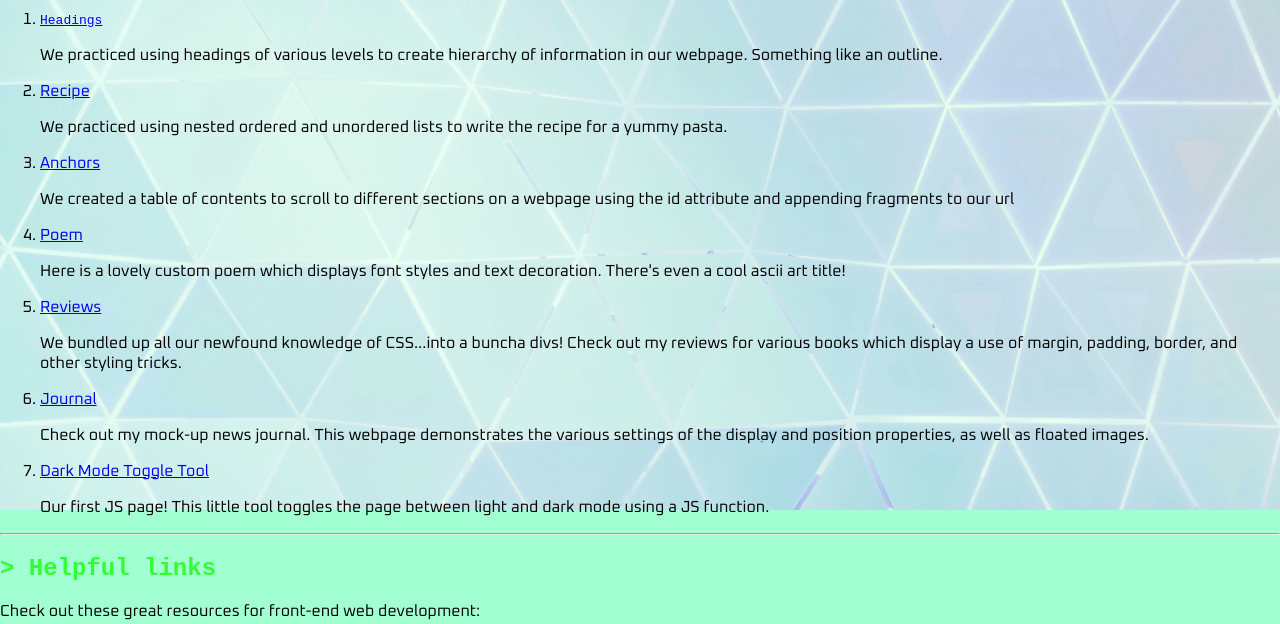
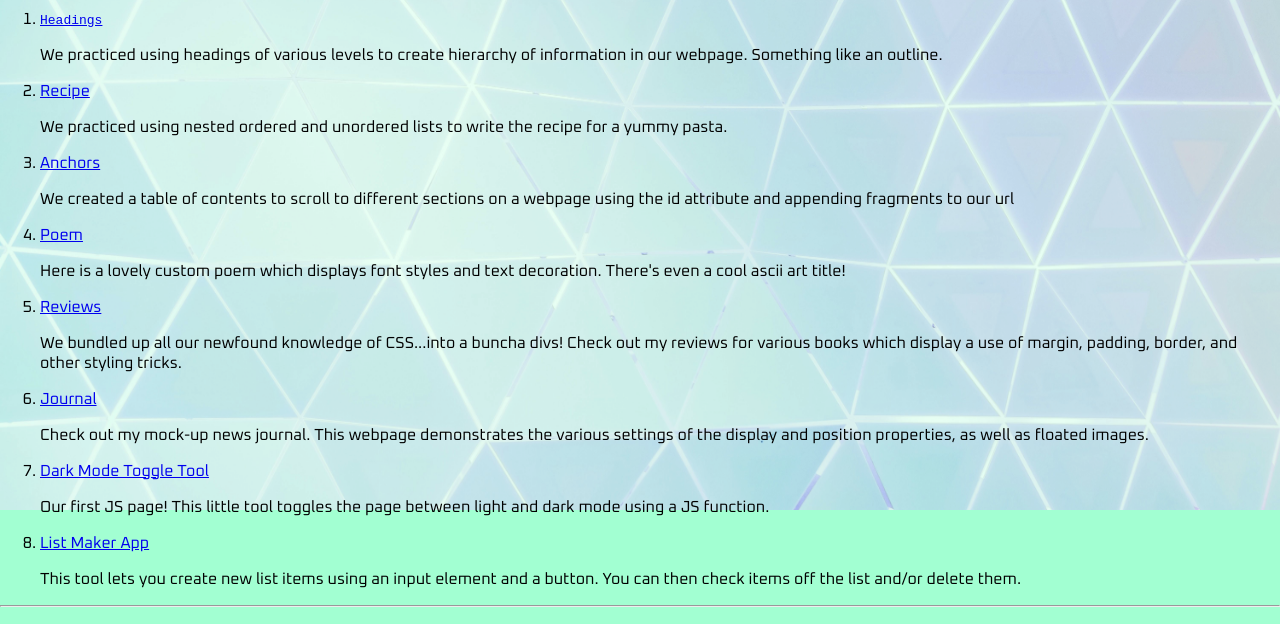
Before and after one commit to mr-stamp/web-dev, a plain HTML site: page wdsub/index.html in a window 1280 px wide. Shown: the part 290-914 px from the top of the page. Drawn offline with Linux system fonts and the light colour scheme; a web font is replaced by a local one.

Commit message:
Add List Maker App link to index.html

```diff
--- a/wdsub/index.html
+++ b/wdsub/index.html
@@ -48,6 +48,10 @@
       <a class="int-link" href="dark-mode-tool.html">Dark Mode Toggle Tool</a>
       <p>Our first JS page! This little tool toggles the page between light and dark mode using a JS function.</p>
      </li>
+     <li>
+      <a class="int-link" href="listmaker.html">List Maker App</a>
+      <p>This tool lets you create new list items using an input element and a button. You can then check items off the list and/or delete them.</p>
+     </li>
     </ol>
    </div>
 
```
